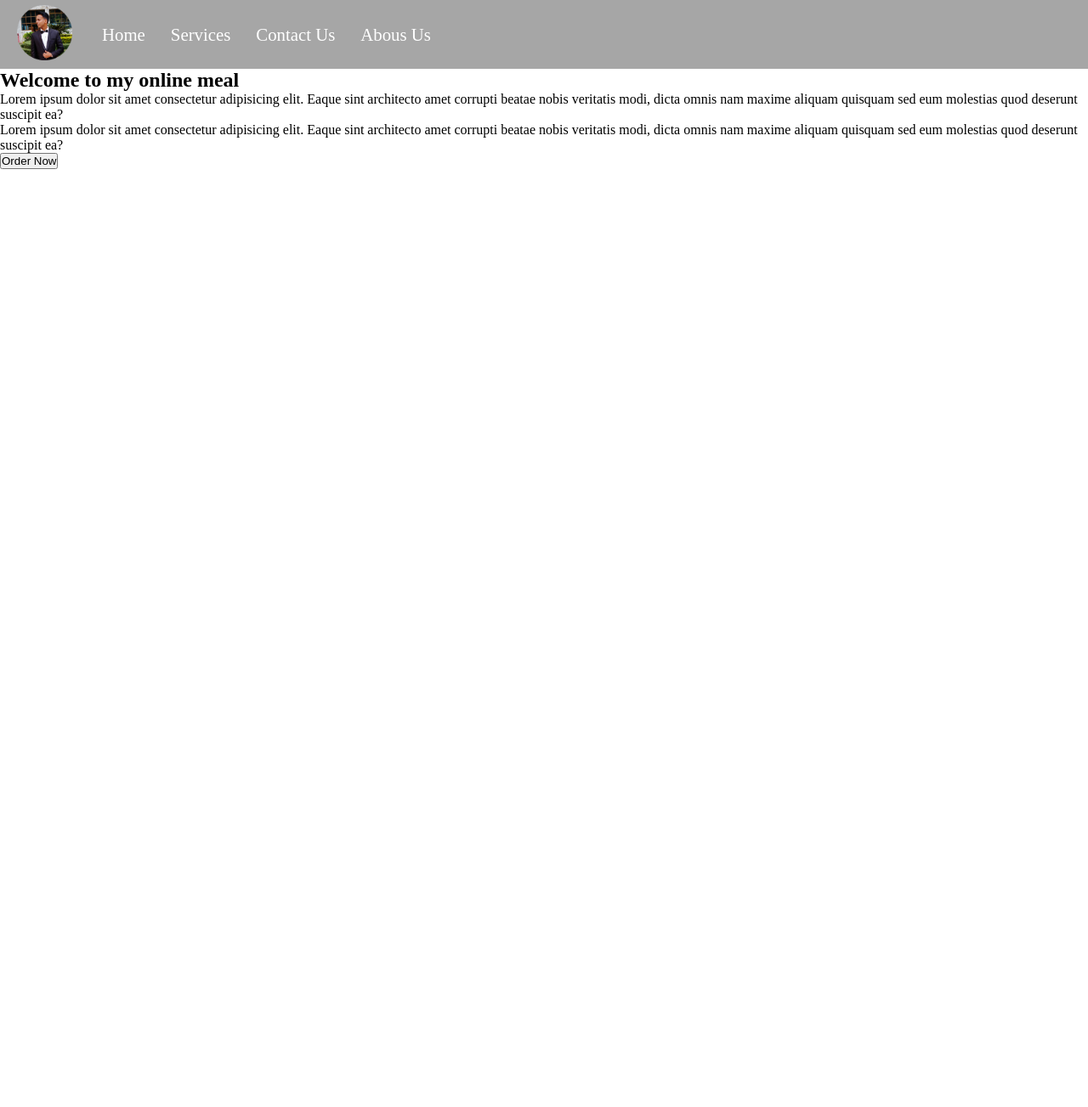
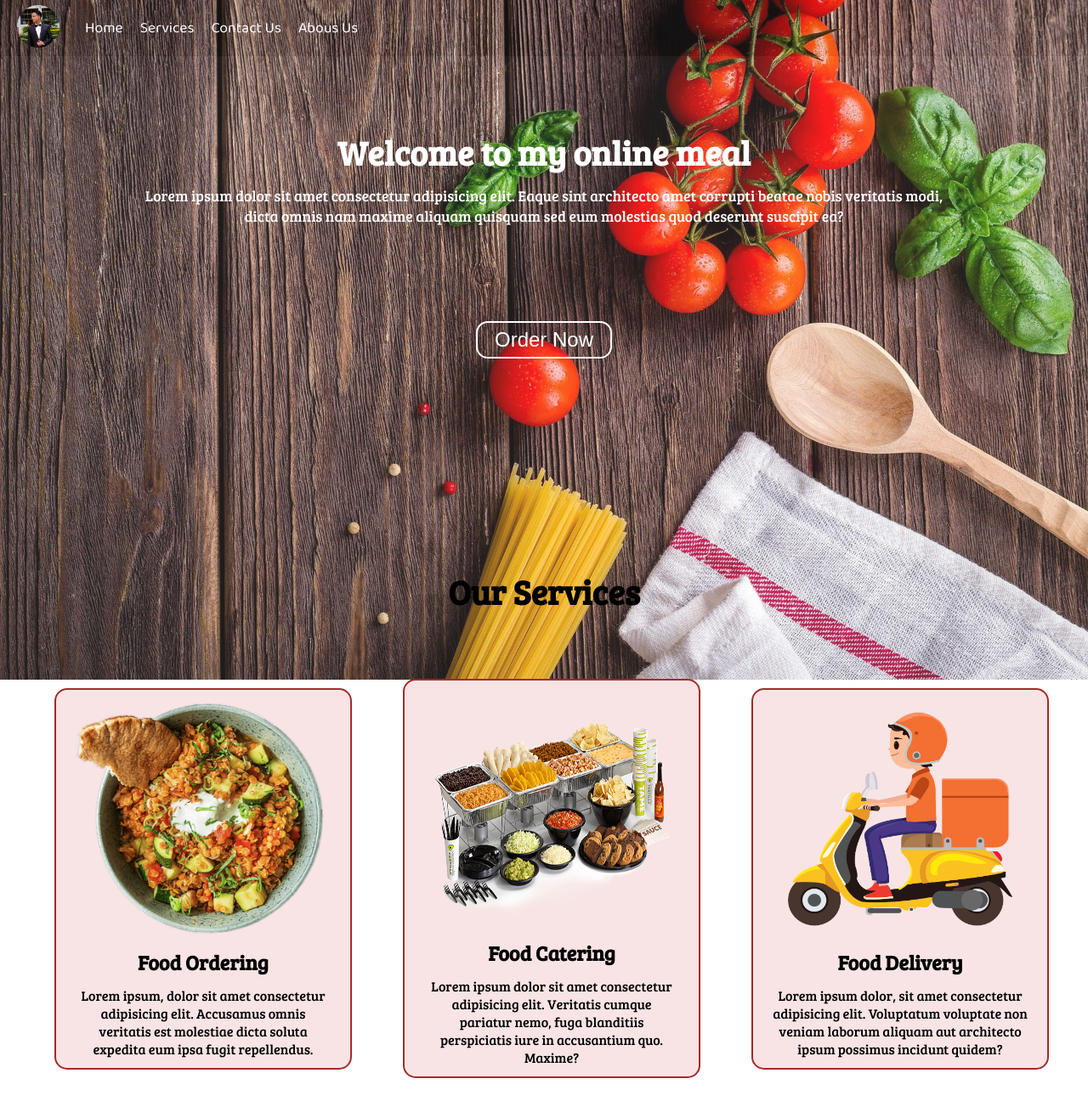
Before and after one commit to nairashwin/Food-Delivery, a plain HTML site: page html/index.html in a window 1280 px wide. Shown: the whole page at 85% size. Before the commit the page ends 800 px from the top, so only its background shows below. Drawn offline with Linux system fonts and the light colour scheme.

Commit message:
Added Services section for the website

```diff
--- a/css/style.css
+++ b/css/style.css
@@ -15,6 +15,21 @@
 
 #navbar {
     display: flex;
+    position: relative;
+    align-items: center;
+    top: 0px;
+}
+
+#navbar::before {
+    content: "";
+    background-color: black;
+    position: absolute;
+    top: 0px;
+    left: 0px;
+    height: 100%;
+    width: 100%;
+    z-index: -1;
+    opacity: 0.35;
 }
 
 /*Navigation Bar: Logo and image  */
@@ -24,43 +39,138 @@
 }
 
 #logo img {
-    height: 65px;
+    height: 50px;
     margin: 3px 6px;
 }
 
 /*Navigation Bar: List styling  */
-
-#navbar {
-    position: relative;
-}
 
 #navbar ul {
     display: flex;
     align-items: center;
 }
 
-#navbar::before {
+#navbar ul li {
+    list-style: none;
+    font-size: 1.1rem;
+}
+
+#navbar ul li a {
+    padding: 5px 10px;
+    text-decoration: none;
+    border-radius: 10px;
+    color: white;
+    font-family: 'Baloo Bhai 2', cursive;
+}
+
+#navbar ul li a:hover {
+    background-color: white;
+    color: black;
+}
+
+/* Home Section  */
+
+#home {
+    display: flex;
+    flex-direction: column;
+    align-items: center;
+    justify-content: center;
+    padding: 0px 150px;
+    height: 446px;
+    /* height: 590px; */
+}
+
+#home::before {
     content: "";
-    background-color: black;
     position: absolute;
+    background: url('/images/background_images/bg2.jpg') no-repeat center center/cover;
+    top: 0px;
+    left: 0px;
     height: 100%;
     width: 100%;
     z-index: -1;
-    opacity: 0.35;
+    opacity: 0.89;
 }
 
-#navbar ul li {
-    list-style: none;
-    font-size: 1.3rem;
+#home h1 {
+    color: white;
+    text-align: center;
+    font-family: 'Bree Serif', serif;
 }
 
-#navbar ul li a {
-    padding: 5px 15px;
-    text-decoration: none;
-    border-radius: 10px;
+#home p {
     color: white;
+    text-align: center;
+    font-size: 1.1rem;
+    font-family: 'Bree Serif', serif;
 }
 
-#navbar ul li a:hover {
-    background-color: rgb(59, 59, 59);
+/* Services section  */
+
+.services-container {
+    margin-top: 145px;
 }
+
+#services {
+    margin: 34px;
+    display: flex;
+    align-items: center;
+    /* flex-wrap: wrap; */
+}
+
+#services .box {
+    border: 2px solid brown;
+    border-radius: 15px;
+    margin: 30px;
+    padding: 12px 23px;
+    background-color: rgb(248, 228, 228);
+}
+
+#services .box img {
+    width: 300px;
+    height: 280px;
+    display: block;
+    margin: auto;
+}
+
+#services .box p {
+    font-family: 'Bree Serif', serif;
+}
+
+
+
+/* Utility classes  */
+
+.h-primary {
+    font-size: 2.5rem;
+    padding: 12px;
+    font-family: 'Bree Serif', serif;
+}
+
+.h-secondary {
+    font-size: 1.5rem;
+    padding: 12px;
+    font-family: 'Bree Serif', serif;
+}
+
+.center {
+    text-align: center;
+}
+
+.btn {
+    padding: 6px 20px;
+    border: 2px solid white;
+    background-color: rgb(223, 184, 134);
+    background-color: transparent;
+    margin: 17px;
+    margin-top: 112px;
+    color: white;
+    font-size: 1.5rem;
+    border-radius: 14px;
+    cursor: pointer;
+}
+
+.btn:hover {
+    background-color: white;
+    color: black;
+}
--- a/html/index.html
+++ b/html/index.html
@@ -6,6 +6,8 @@
     <meta name="viewport" content="width=device-width, initial-scale=1.0">
     <title>Online food delivery</title>
     <link rel="stylesheet" href="/css/style.css">
+    <link rel="preconnect" href="https://fonts.gstatic.com">
+    <link href="https://fonts.googleapis.com/css2?family=Baloo+Bhai+2&family=Bree+Serif&display=swap" rel="stylesheet">
 </head>
 
 <body>
@@ -22,10 +24,31 @@
     </nav>
 
     <section id="home">
-        <h1 class="heading-primary">Welcome to my online meal</h1>
-        <p>Lorem ipsum dolor sit amet consectetur adipisicing elit. Eaque sint architecto amet corrupti beatae nobis veritatis modi, dicta omnis nam maxime aliquam quisquam sed eum molestias quod deserunt suscipit ea?</p>
-        <p>Lorem ipsum dolor sit amet consectetur adipisicing elit. Eaque sint architecto amet corrupti beatae nobis veritatis modi, dicta omnis nam maxime aliquam quisquam sed eum molestias quod deserunt suscipit ea?</p>
+        <h1 class="h-primary">Welcome to my online meal</h1>
+        <p>Lorem ipsum dolor sit amet consectetur adipisicing elit. Eaque sint architecto amet corrupti beatae nobis
+            veritatis modi, dicta omnis nam maxime aliquam quisquam sed eum molestias quod deserunt suscipit ea?</p>
         <button class="btn">Order Now</button>
+    </section>
+
+    <section class="services-container">
+        <h1 class="h-primary center">Our Services</h1>
+        <div id="services">
+            <div class="box">
+                <img src="/images/services images/food1.png" alt="">
+                <h2 class="h-secondary center">Food Ordering</h2>
+                <p class="center">Lorem ipsum, dolor sit amet consectetur adipisicing elit. Accusamus omnis veritatis est molestiae dicta soluta expedita eum ipsa fugit repellendus.</p>
+            </div>
+            <div class="box">
+                <img src="/images/services images/buffet.png" alt="">
+                <h2 class="h-secondary center">Food Catering</h2>
+                <p class="center">Lorem ipsum dolor sit amet consectetur adipisicing elit. Veritatis cumque pariatur nemo, fuga blanditiis perspiciatis iure in accusantium quo. Maxime?</p>
+            </div>
+            <div class="box">
+                <img src="/images/services images/food_delivery.png" alt="">
+                <h2 class="h-secondary center">Food Delivery</h2>
+                <p class="center">Lorem ipsum dolor, sit amet consectetur adipisicing elit. Voluptatum voluptate non veniam laborum aliquam aut architecto ipsum possimus incidunt quidem?</p>
+            </div>
+        </div>
     </section>
 </body>
 
```
Also changed, not shown: images/background_images/bg1.jpg (renamed from images/background images/bg1.jpg), images/background_images/bg2.jpg (renamed from images/background images/bg2.jpg), images/services images/buffet.png (added), images/services images/food_delivery.png (added).
